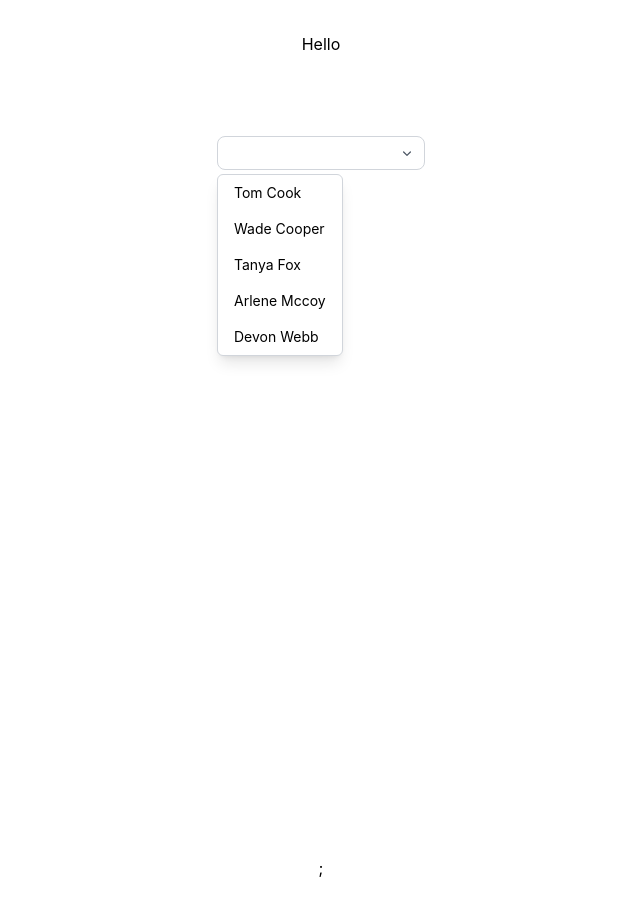
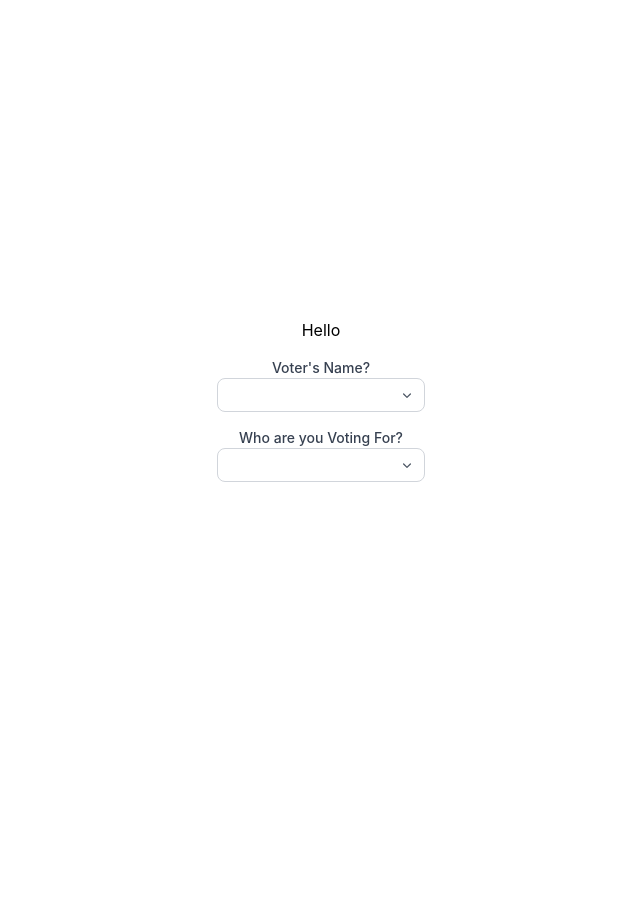
Before and after one commit to oviematthew/bestinuniform980, a React (Vite) app: page / in a window 1280 px wide. Shown: the whole page, without its empty margins (319-959 px from the left). After the commit the page ends 800 px from the top, so only its background shows below. Built offline with nearby package versions, Linux system fonts and the light colour scheme.

Commit message:
fixed dropdown bugs

```diff
--- a/src/App.jsx
+++ b/src/App.jsx
@@ -1,20 +1,13 @@
 import { useState } from "react";
 import "./App.css";
 import Dropdown from "./components/dropdown";
-
-const people = [
-  { id: 1, name: "Tom Cook" },
-  { id: 2, name: "Wade Cooper" },
-  { id: 3, name: "Tanya Fox" },
-  { id: 4, name: "Arlene Mccoy" },
-  { id: 5, name: "Devon Webb" },
-];
 
 function App() {
   return (
     <>
       <h1>Hello</h1>
-      <Dropdown />;
+      <Dropdown labelText={"Voter's Name?"} />
+      <Dropdown labelText={"Who are you Voting For?"} />
     </>
   );
 }
--- a/src/components/dropdown.jsx
+++ b/src/components/dropdown.jsx
@@ -1,11 +1,13 @@
 import React from "react";
-import { useState } from "react";
+import { useState, useEffect, useRef } from "react";
 import {
   Combobox,
   ComboboxButton,
   ComboboxInput,
   ComboboxOption,
   ComboboxOptions,
+  Field,
+  Label,
 } from "@headlessui/react";
 import { CheckIcon, ChevronDownIcon } from "@heroicons/react/20/solid";
 import clsx from "clsx";
@@ -18,9 +20,22 @@ const people = [
   { id: 5, name: "Devon Webb" },
 ];
 
-export default function dropdown() {
+export default function Dropdown({ labelText }) {
   const [query, setQuery] = useState("");
   const [selected, setSelected] = useState("");
+  const [open, setOpen] = useState(false);
+  const dropdownRef = useRef(null);
+
+  // Close dropdown when clicking outside
+  useEffect(() => {
+    function handleClickOutside(event) {
+      if (dropdownRef.current && !dropdownRef.current.contains(event.target)) {
+        setOpen(false);
+      }
+    }
+    document.addEventListener("mousedown", handleClickOutside);
+    return () => document.removeEventListener("mousedown", handleClickOutside);
+  }, []);
 
   const filteredPeople =
     query === ""
@@ -30,8 +45,19 @@ export default function dropdown() {
         });
 
   return (
-    <div className="mx-auto h-screen w-52 pt-20">
-      <Combobox value={selected} onChange={setSelected}>
+    <div className="mx-auto w-52 pt-4" ref={dropdownRef}>
+      <Field>
+        <Label className="block text-sm font-medium text-gray-700">
+          {labelText}
+        </Label>
+        <Combobox
+          value={selected}
+          onChange={(value) => {
+            setSelected(value);
+            setOpen(false); // Close dropdown when an option is selected
+            setQuery(""); // Reset input after selection
+          }}
+        >
           <div className="relative">
             {/* Input Field */}
             <ComboboxInput
@@ -39,25 +65,28 @@ export default function dropdown() {
                 "w-full rounded-lg border border-gray-300 bg-white py-1.5 pr-8 pl-3 text-sm text-black",
                 "focus:outline-none focus:ring-2 focus:ring-blue-500"
               )}
-            onChange={(event) => setQuery(event.target.value)}
-            displayValue={(person) => person?.name}
+              onChange={(event) => {
+                setQuery(event.target.value);
+                setOpen(event.target.value.length > 0); // Open dropdown only when typing
+              }}
+              displayValue={(person) => person?.name || ""}
             />
             <ComboboxButton className="absolute inset-y-0 right-0 px-2.5">
               <ChevronDownIcon className="w-4 h-4 text-gray-600" />
             </ComboboxButton>
           </div>
 
-        {/* Dropdown Menu */}
-        {filteredPeople.length > 0 && (
-          <div className="absolute mt-1 w-half bg-white border border-gray-300 rounded-md shadow-lg">
+          {/* Dropdown Menu (Only Show if Open) */}
+          {open && filteredPeople.length > 0 && (
+            <ComboboxOptions className="absolute mt-1 w-contain bg-white border border-gray-300 rounded-md shadow-lg">
               {filteredPeople.map((person) => (
                 <ComboboxOption
                   key={person.id}
                   value={person}
-                className={({ focus, selected }) =>
+                  className={({ active, selected }) =>
                     clsx(
                       "cursor-pointer select-none py-2 px-4 text-sm",
-                    focus ? "bg-blue-500 text-white" : "text-black",
+                      active ? "bg-blue-500 text-white" : "text-black",
                       selected && "font-semibold"
                     )
                   }
@@ -70,9 +99,10 @@ export default function dropdown() {
                   )}
                 </ComboboxOption>
               ))}
-          </div>
+            </ComboboxOptions>
           )}
         </Combobox>
+      </Field>
     </div>
   );
 }
```
Lines whose indentation alone changed are shown as unchanged.
